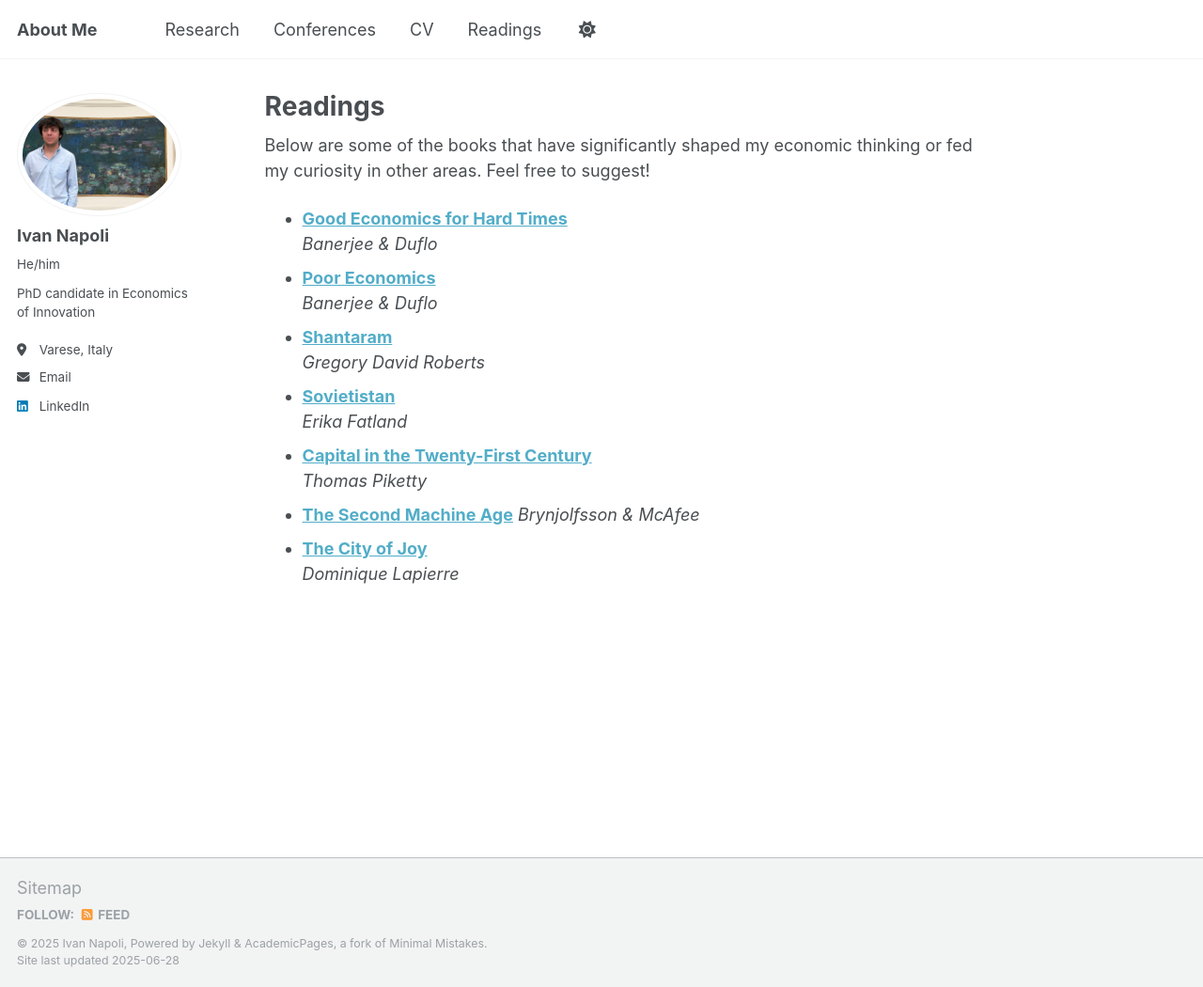
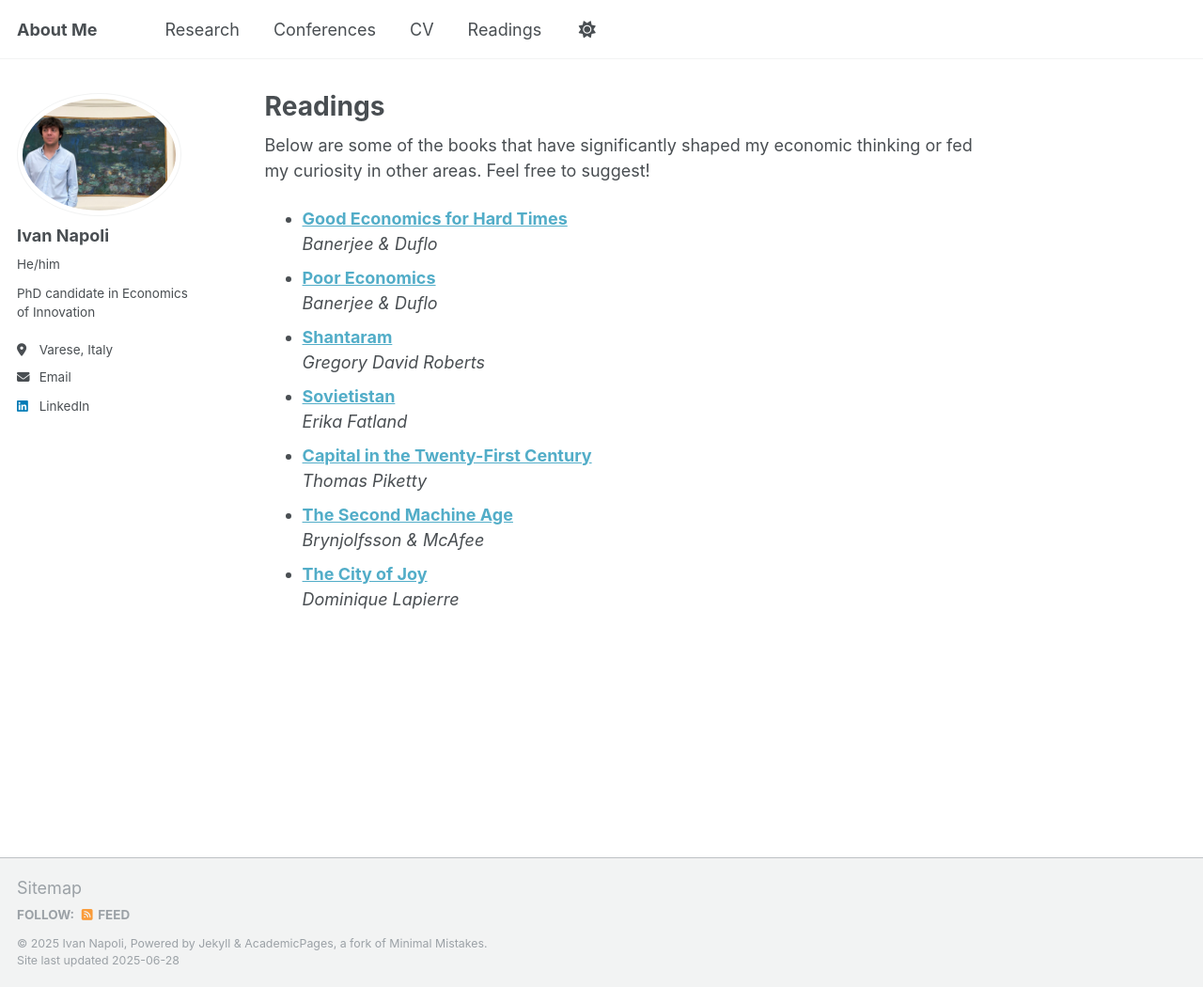
Before and after one commit to IvanNapo/IvanNapo.github.io, a Jekyll site: the page built from _pages/readings.md, in a window 1280 px wide and 1050 px high. Shown: the whole window at 94% size. Built offline with Jekyll 4.4.1, drawn with Linux system fonts in a browser that asks for light colours.

```diff
--- a/_pages/readings.md
+++ b/_pages/readings.md
@@ -28,7 +28,7 @@ Below are some of the books that have significantly shaped my economic thinking
     <em>Thomas Piketty</em>
   </li>
   <li>
-  <a href="https://www.goodreads.com/book/show/23316526-the-second-machine-age?from_search=true&from_srp=true&qid=bt3DlPm0zH&rank=1" target="_blank"><strong>The Second Machine Age</strong></a>
+    <a href="https://www.goodreads.com/book/show/23316526-the-second-machine-age?from_search=true&from_srp=true&qid=bt3DlPm0zH&rank=1" target="_blank"><strong>The Second Machine Age</strong></a><br>
     <em>Brynjolfsson & McAfee</em>
   </li>
   <li>
```
